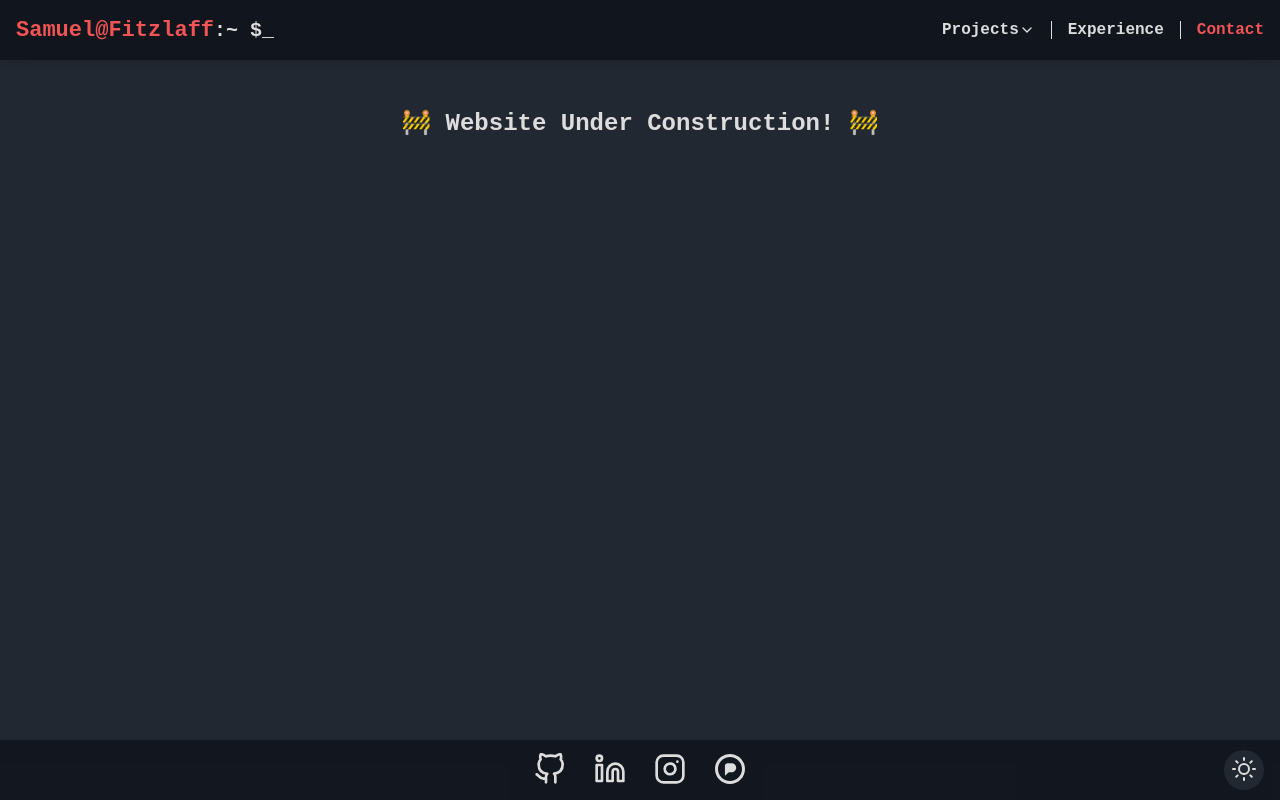
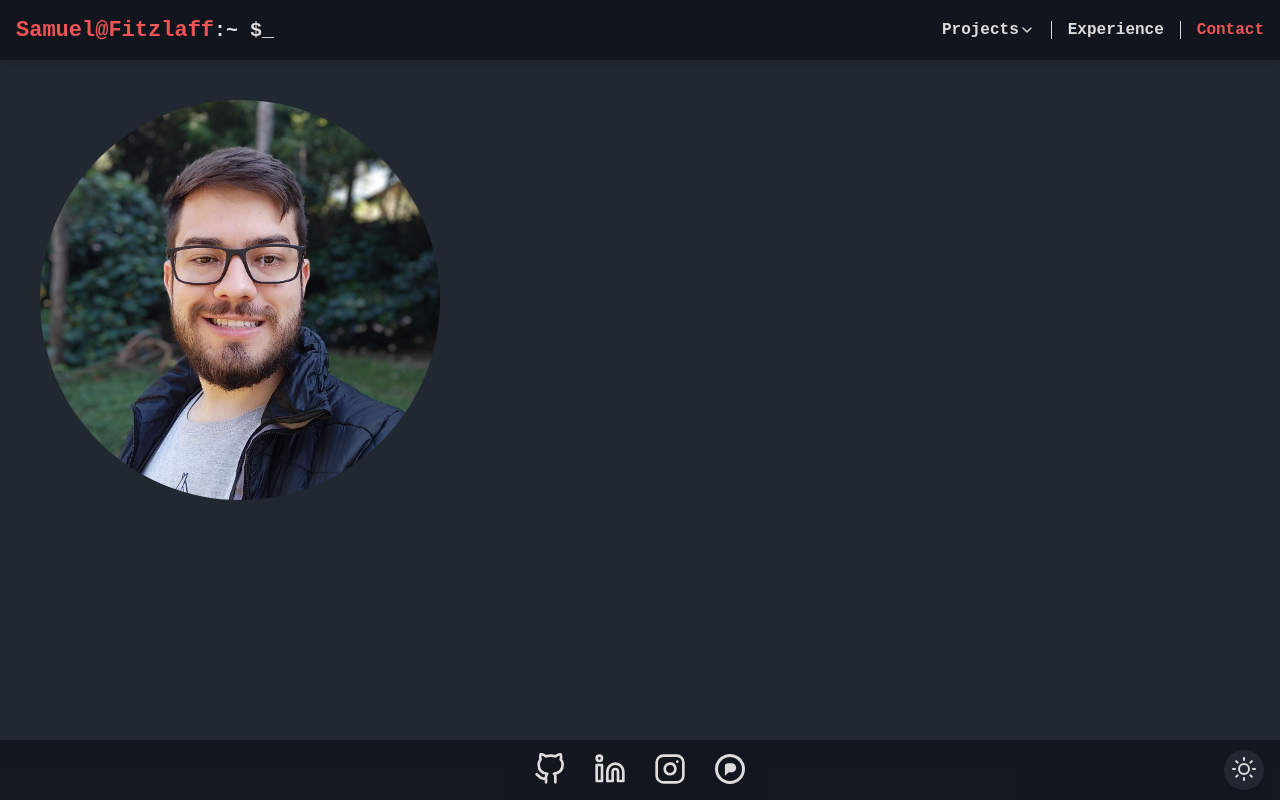
Before and after one commit to SamuelTobiasFitzlaff/SamuelTobiasFitzlaff.github.io, a Next.js app: page / in a window 1280 px wide. Built offline with nearby package versions, Linux system fonts and the light colour scheme.

Commit message:
feat: start home page

```diff
--- a/next.config.js
+++ b/next.config.js
@@ -1,10 +1,9 @@
 /** @type {import('next').NextConfig} */
 const nextConfig = {
   output: "export",
+  images: { unoptimized: true },
 
-  compiler: {
-    styledComponents: true,
-  },
+  compiler: { styledComponents: true },
 };
 
 module.exports = nextConfig;
--- a/src/pages/index.tsx
+++ b/src/pages/index.tsx
@@ -1,7 +1,15 @@
+import { PageContainer } from "@/styles/styles";
+import Image from "next/image";
+
 export default function pages() {
   return (
-    <div style={{ textAlign: "center", marginTop: "3rem" }}>
-      <h2>🚧 Website Under Construction! 🚧</h2>
-    </div>
+    <PageContainer>
+      <Image
+        src="/photos/profile.jpg"
+        alt="Profile picture"
+        width={400}
+        height={400}
+      />
+    </PageContainer>
   );
 }
--- /dev/null
+++ b/src/styles/styles.ts
@@ -0,0 +1,11 @@
+import styled from "styled-components";
+
+export const PageContainer = styled.div`
+  max-width: 75rem;
+  padding-top: 2.5rem;
+  margin: auto;
+
+  img {
+    border-radius: 50%;
+  }
+`;
```
Also changed, not shown: public/photos/profile.jpg (added).
